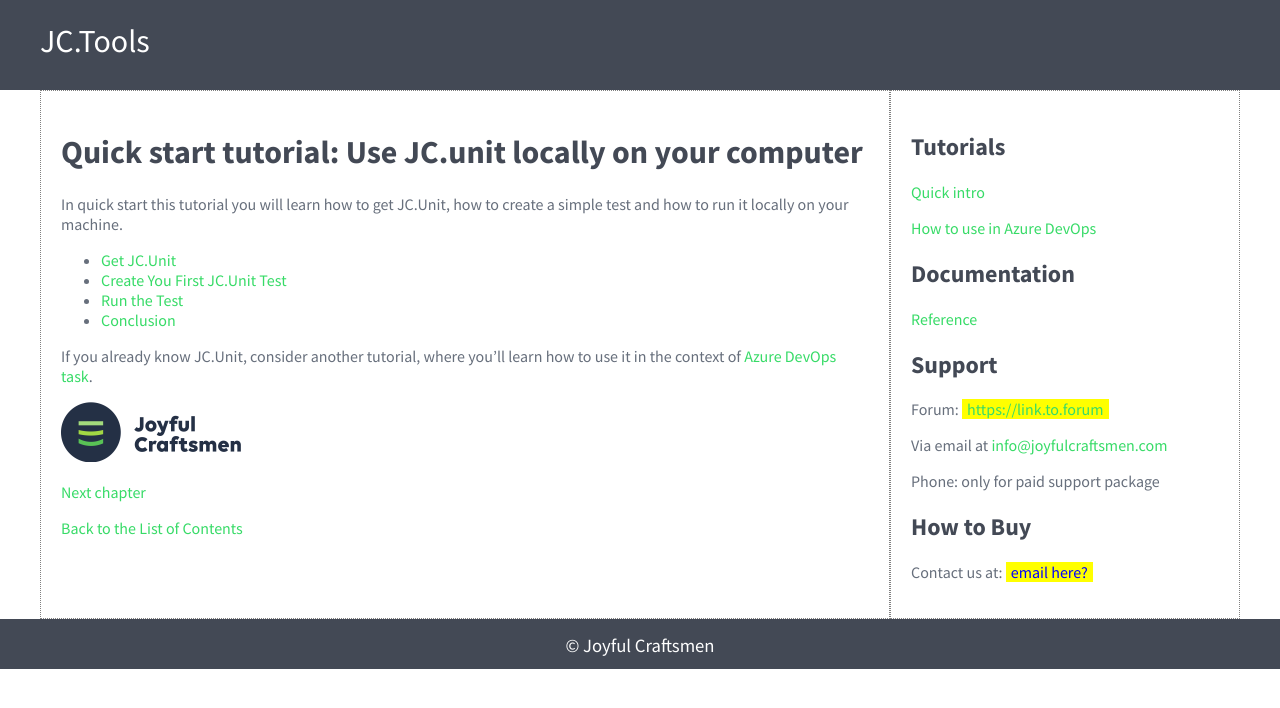
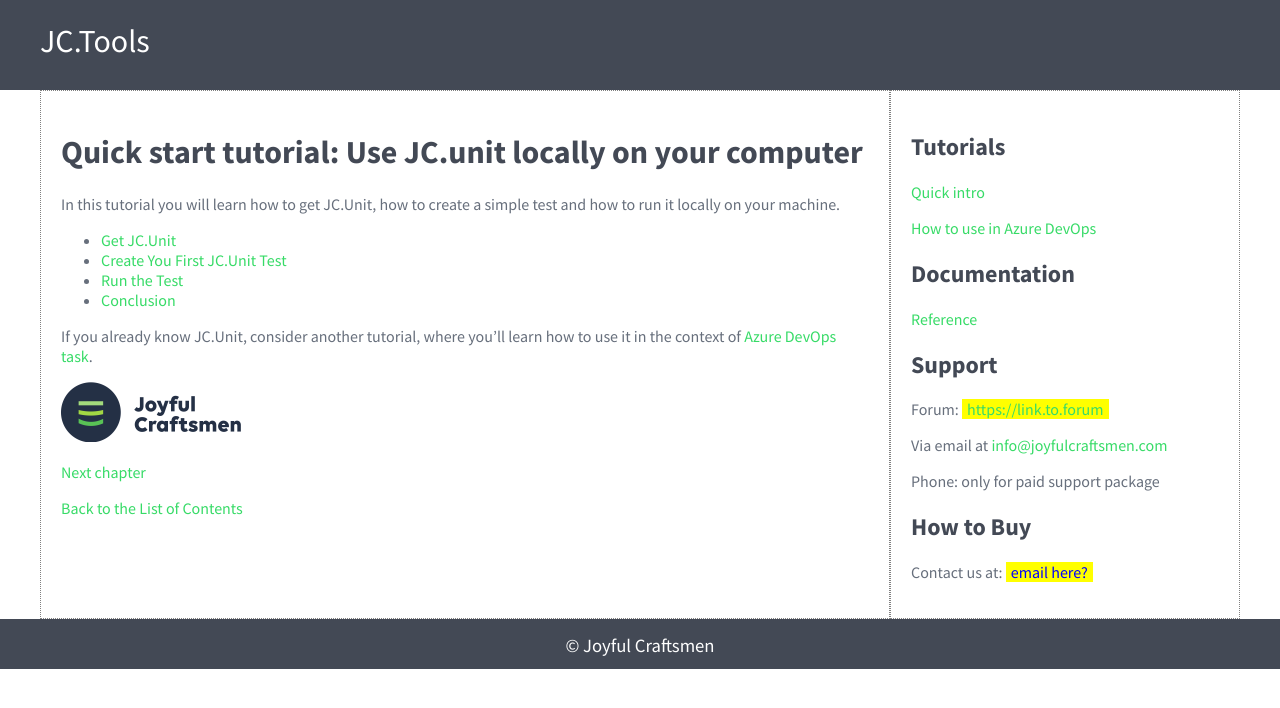
Before and after one commit to joyfulcraftsmen/JC.Tools, a Jekyll site: the page built from quick-start-local/intro.md, in a window 1280 px wide. Shown: the top 708 px of the page. Built offline with Jekyll 4.4.1, drawn with Linux system fonts in a browser that asks for light colours; our own code applies the rules of GitHub Pages for plain Markdown files.

Commit message:
Links corrected.

```diff
--- a/quick-start-local/intro.md
+++ b/quick-start-local/intro.md
@@ -1,6 +1,6 @@
 # Quick start tutorial: Use JC.unit locally on your computer
 
-In quick start this tutorial you will learn how to get JC.Unit, how to create a simple test and how to run it locally on your machine.
+In this tutorial you will learn how to get JC.Unit, how to create a simple test and how to run it locally on your machine.
 
 * [Get JC.Unit](./get-jc-unit)
 * [Create You First JC.Unit Test](./create-first-test)
```
Also changed, not shown: quick-start-local/get-jc-unit.md (+1 -1 lines), quick-start-local/run-first-test.md (+1 -1 lines).
